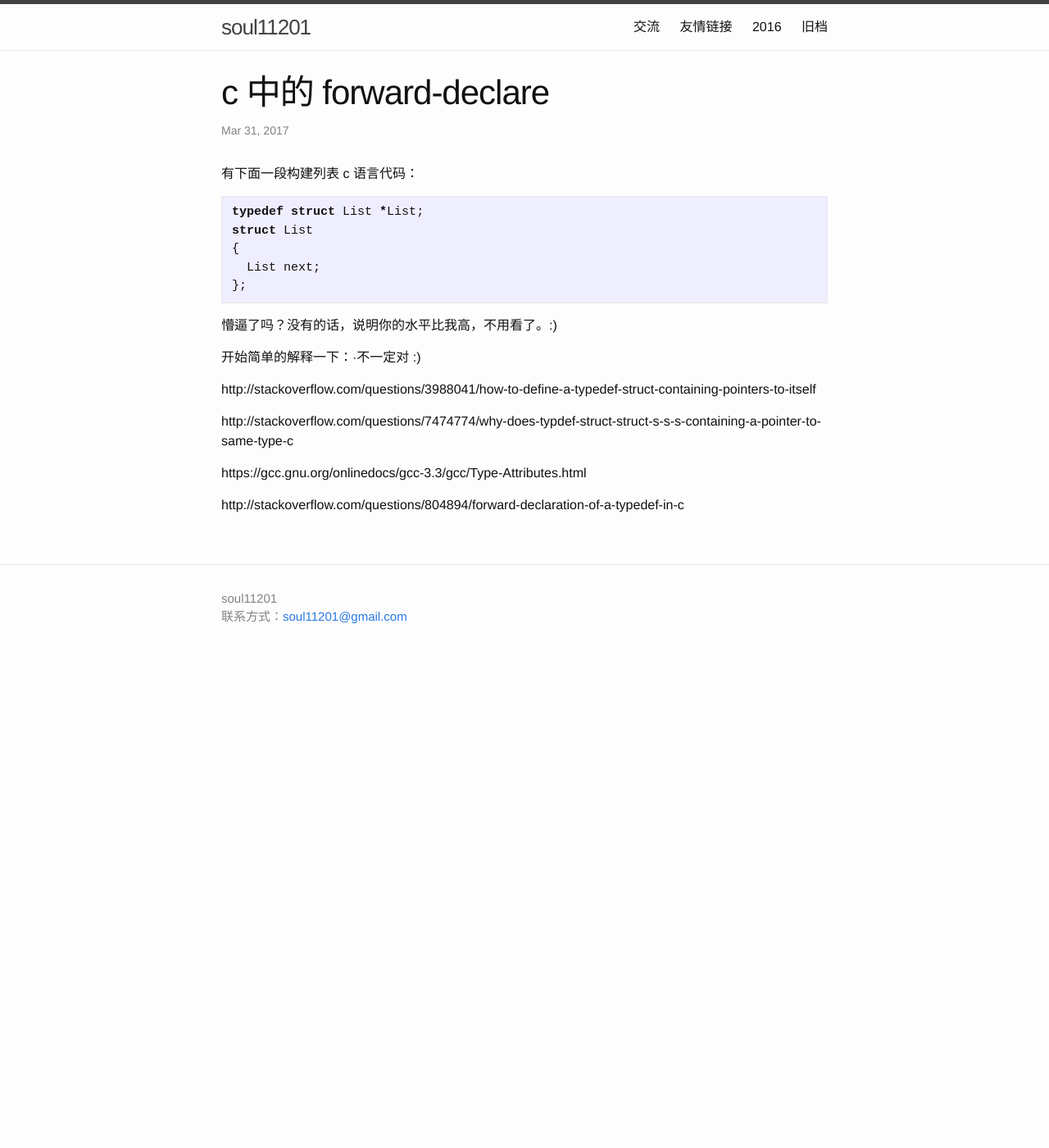
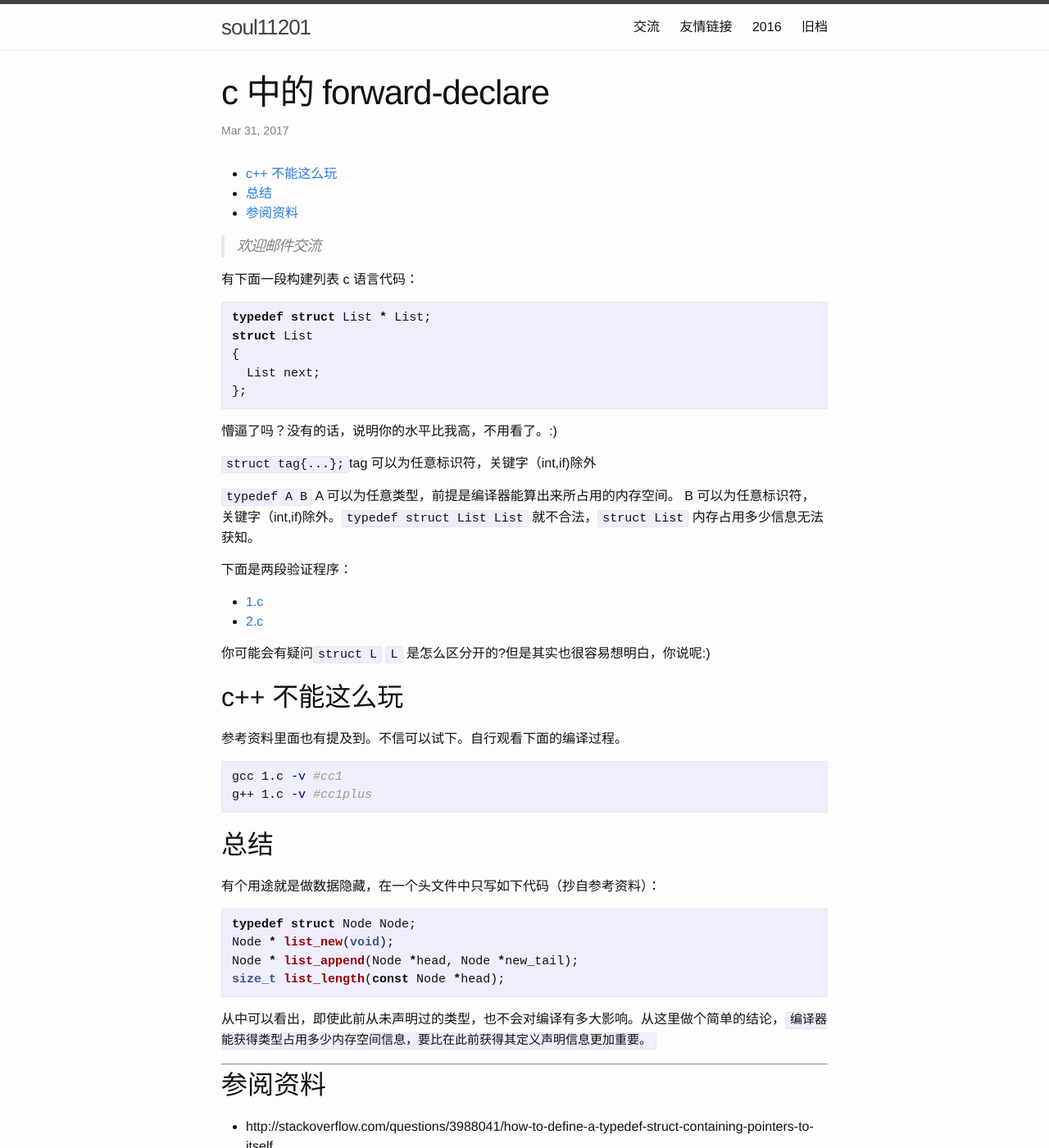
Before and after one commit to noname007/blogposts, a Jekyll site: the page built from _posts/2017-03-31-typedef-forward-declare.md, in a window 1280 px wide and 1400 px high. Shown: the whole window at 82% size. Built offline with Jekyll 4.4.1, drawn with Linux system fonts in a browser that asks for light colours; comment, search, counter and statistics services are not loaded.

Commit message:
finished

````diff
--- a/_posts/2017-03-31-typedef-forward-declare.md
+++ b/_posts/2017-03-31-typedef-forward-declare.md
@@ -8,10 +8,15 @@ published: true
 * 目录
 {:toc}
 
+
+>欢迎邮件交流
+
 有下面一段构建列表 c 语言代码：
 
+
+
 ```c
-typedef struct List *List;
+typedef struct List * List;
 struct List
 {
   List next;
@@ -20,15 +25,51 @@ struct List
 
 懵逼了吗？没有的话，说明你的水平比我高，不用看了。:)
 
-开始简单的解释一下：·不一定对 :)
+`struct tag{...};`tag 可以为任意标识符，关键字（int,if)除外
+
+`typedef A B` A 可以为任意类型，前提是编译器能算出来所占用的内存空间。
+B 可以为任意标识符，关键字（int,if)除外。`typedef struct List List` 就不合法，`struct List` 内存占用多少信息无法获知。
+
+下面是两段验证程序：
+
+- [1.c](https://github.com/noname007/mooc163-compiler/blob/master/c/poc/forward-declare/1.c)
+- [2.c](https://github.com/noname007/mooc163-compiler/blob/master/c/poc/forward-declare/2.c)
+
+你可能会有疑问`struct L` `L` 是怎么区分开的?但是其实也很容易想明白，你说呢:)
+
+
+## c++ 不能这么玩
+
+参考资料里面也有提及到。不信可以试下。自行观看下面的编译过程。
+
+```shell
+gcc 1.c -v #cc1
+g++ 1.c -v #cc1plus
+```
 
 
 
 
-http://stackoverflow.com/questions/3988041/how-to-define-a-typedef-struct-containing-pointers-to-itself
 
-http://stackoverflow.com/questions/7474774/why-does-typdef-struct-struct-s-s-s-containing-a-pointer-to-same-type-c
+## 总结
+有个用途就是做数据隐藏，在一个头文件中只写如下代码（抄自参考资料）：
 
-https://gcc.gnu.org/onlinedocs/gcc-3.3/gcc/Type-Attributes.html
+```c
+typedef struct Node Node;
+Node * list_new(void);
+Node * list_append(Node *head, Node *new_tail);
+size_t list_length(const Node *head);
+```
 
-http://stackoverflow.com/questions/804894/forward-declaration-of-a-typedef-in-c
+从中可以看出，即使此前从未声明过的类型，也不会对编译有多大影响。从这里做个简单的结论，`编译器能获得类型占用多少内存空间信息，要比在此前获得其定义声明信息更加重要。`
+
+
+---
+## 参阅资料
+
+- http://stackoverflow.com/questions/3988041/how-to-define-a-typedef-struct-containing-pointers-to-itself
+
+- http://stackoverflow.com/questions/7474774/why-does-typdef-struct-struct-s-s-s-containing-a-pointer-to-same-type-c
+
+- http://stackoverflow.com/questions/804894/forward-declaration-of-a-typedef-in-c
+<!-- - https://gcc.gnu.org/onlinedocs/gcc-3.3/gcc/Type-Attributes.html -->
````
